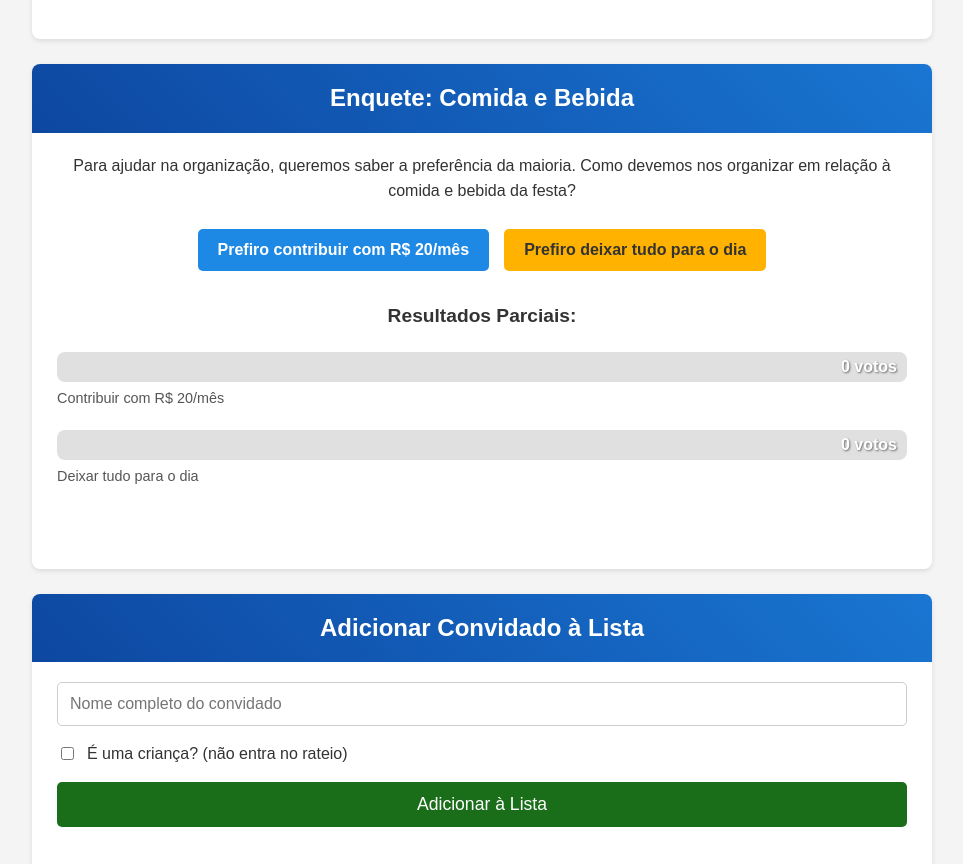
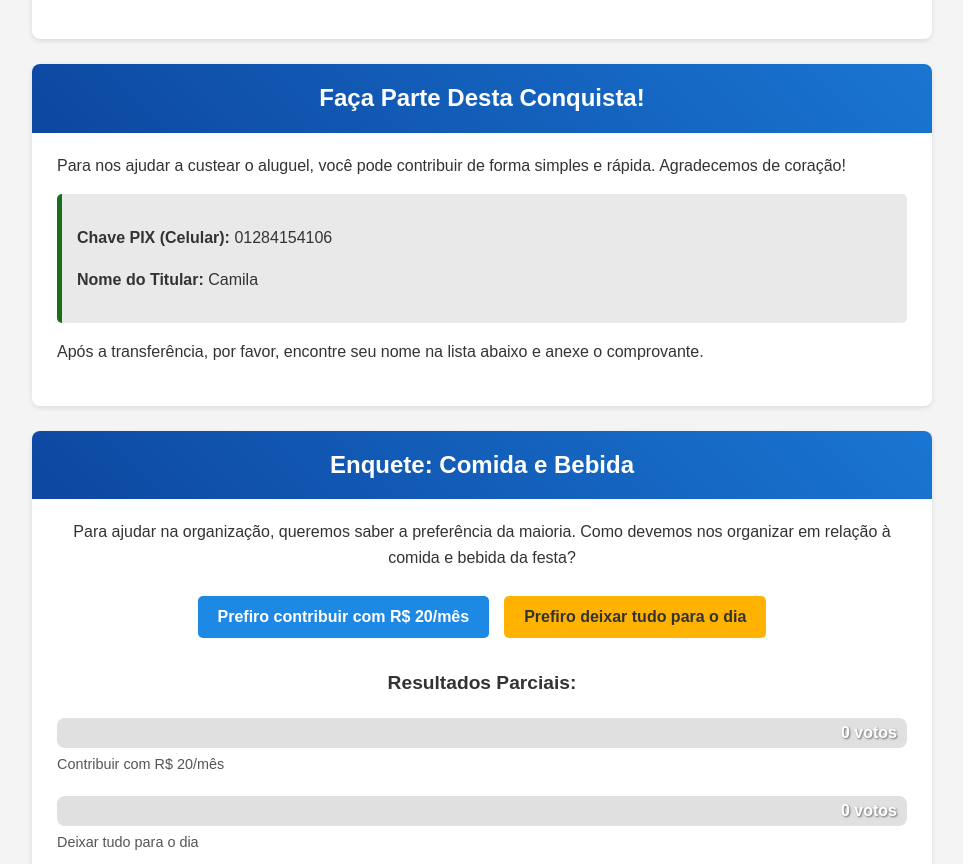
Before and after one commit to marco-egito/psimarco, a website: page index.html in a window 1280 px wide. Shown: the part 1551-2415 px from the top of the page, without its empty margins (158-1121 px from the left). Drawn offline with Linux system fonts and the light colour scheme; no server answers.

Commit message:
Update index.html

```diff
--- a/index.html
+++ b/index.html
@@ -66,6 +66,16 @@
                 <p class="remaining"><strong>Faltam: R$ 2.000,00</strong></p>
                 <p id="cost-per-person" class="cost-share"></p>
             </div>
+        </section>
+
+        <section id="contribuicao">
+            <h2>Faça Parte Desta Conquista!</h2>
+            <p>Para nos ajudar a custear o aluguel, você pode contribuir de forma simples e rápida. Agradecemos de coração!</p>
+            <div class="pix-details">
+                <p><strong>Chave PIX (Celular):</strong> 01284154106</p>
+                <p><strong>Nome do Titular:</strong> Camila</p>
+            </div>
+            <p class="comprovante-info">Após a transferência, por favor, encontre seu nome na lista abaixo e anexe o comprovante.</p>
         </section>
 
         <section id="poll-section">
```
